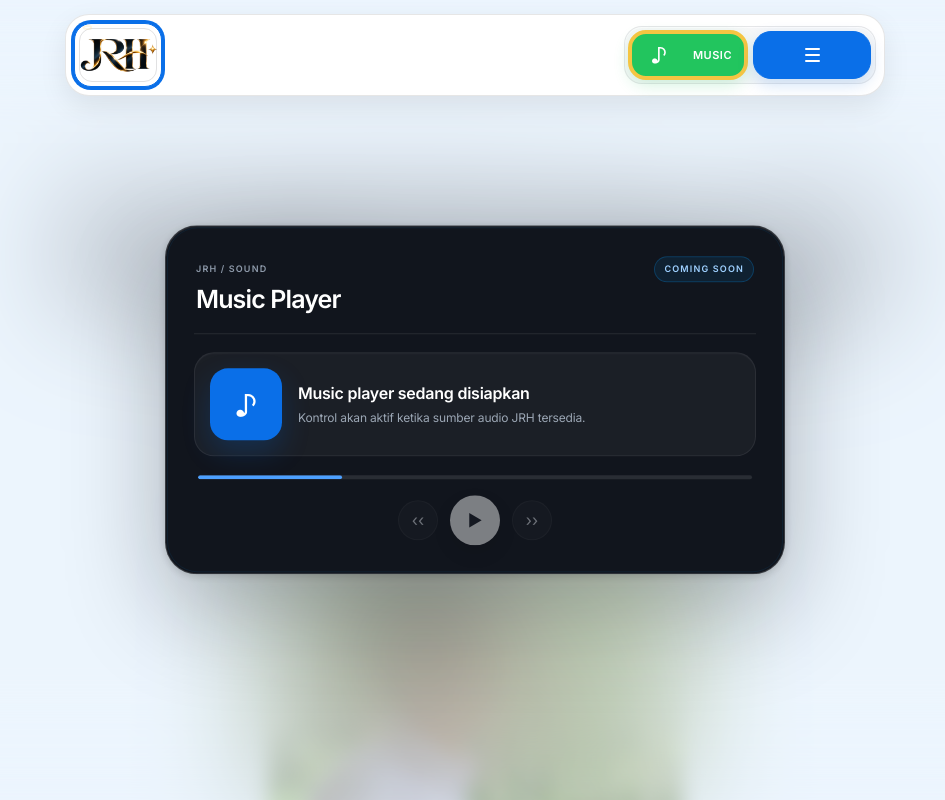
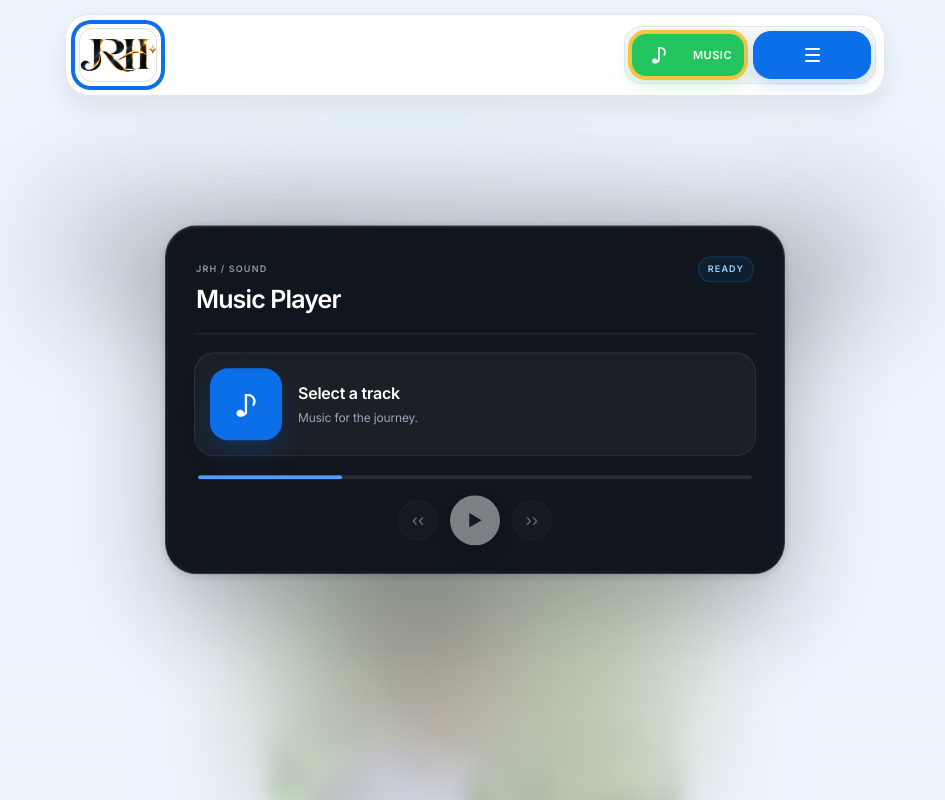
Before and after one commit to LionerHakim/JRHs, a React (Vite) app: page / in a window 1280 px wide. Both pictures are taken after a click on the button "Buka music player". Shown: the top 800 px of the page, without its empty margins (165-1110 px from the left). Built offline with nearby package versions, Linux system fonts and the light colour scheme.

Commit message:
Restore approved main UI behavior

```diff
--- a/src/main.tsx
+++ b/src/main.tsx
@@ -255,10 +255,6 @@ export default function App() {
   const contactTopicRef = useRef<HTMLDivElement>(null)
 
   useEffect(() => {
-    const shouldLock = menuOpen || musicOpen
-    document.documentElement.dataset.overlayOpen = shouldLock ? 'true' : 'false'
-    document.body.style.overflow = shouldLock ? 'hidden' : ''
-
     if (!menuOpen && !musicOpen && !termsOpen && !topicOpen) return
 
     const handleKeyDown = (event: KeyboardEvent) => {
@@ -292,8 +288,6 @@ export default function App() {
     return () => {
       document.removeEventListener('keydown', handleKeyDown)
       document.removeEventListener('pointerdown', handlePointerDown)
-      document.documentElement.dataset.overlayOpen = 'false'
-      document.body.style.overflow = ''
     }
   }, [menuOpen, musicOpen, termsOpen, topicOpen])
 
@@ -378,7 +372,7 @@ ${name.trim()}`)
       <a className="skip-link" href="#identity">Lewati ke konten utama</a>
       <header className="nav">
         <a className="wordmark" href="/" aria-label="JRH home" onClick={(event) => { event.preventDefault(); window.location.reload() }}>
-          <img className="wordmark-logo" src="/assets/images/logo.png" alt="JRH" width="320" height="240" decoding="async" />
+          <img className="wordmark-logo" src="/assets/images/logo.png" alt="JRH" />
         </a>
         <div className="nav-actions" ref={navActionsRef}>
           <button
@@ -446,13 +440,13 @@ ${name.trim()}`)
                 <span className="music-eyebrow">JRH / SOUND</span>
                 <strong>Music Player</strong>
               </div>
-              <span className="music-status">COMING SOON</span>
+              <span className="music-status">READY</span>
             </div>
             <div className="music-track">
               <div className="music-track-art" aria-hidden="true">♪</div>
               <div className="music-track-copy">
-                <strong>Music player sedang disiapkan</strong>
-                <span>Kontrol akan aktif ketika sumber audio JRH tersedia.</span>
+                <strong>Select a track</strong>
+                <span>Music for the journey.</span>
               </div>
             </div>
             <div className="music-progress" aria-hidden="true"><span /></div>
@@ -484,7 +478,6 @@ ${name.trim()}`)
                 width="640"
                 height="800"
                 fetchPriority="high"
-                decoding="async"
               />
             </div>
           </figure>
@@ -657,9 +650,8 @@ Web app dan digital product yang sedang dibangun untuk memecahkan masalah nyata.
                 <label className="contact-field contact-message">
                   <span className="contact-icon" aria-hidden="true"><svg viewBox="0 0 24 24"><path d="M5 6.5h14a2 2 0 0 1 2 2v7a2 2 0 0 1-2 2H11l-5 3v-3.5a2 2 0 0 1-2-2v-6.5a2 2 0 0 1 2-2Z" /></svg></span>
                   <textarea aria-label="Pesan kamu" required value={message} onChange={(event) => {
-                    const value = event.target.value
-                    const words = value.match(/\S+/g) ?? []
-                    if (words.length <= 169) setMessage(value)
+                    const words = event.target.value.trim().split(/\s+/).filter(Boolean)
+                    setMessage(words.length > 169 ? words.slice(0, 169).join(' ') : event.target.value)
                   }} onBlur={() => setTouched((current) => ({ ...current, message: true }))} aria-invalid={touched.message && !message.trim()} placeholder="Tulis pesan kamu di sini... (maksimal 169 kata)" rows={5} />
                   <span className="contact-counter">{message.trim() ? message.trim().split(/\s+/).length : 0}/169 kata</span>
                 </label>
```
